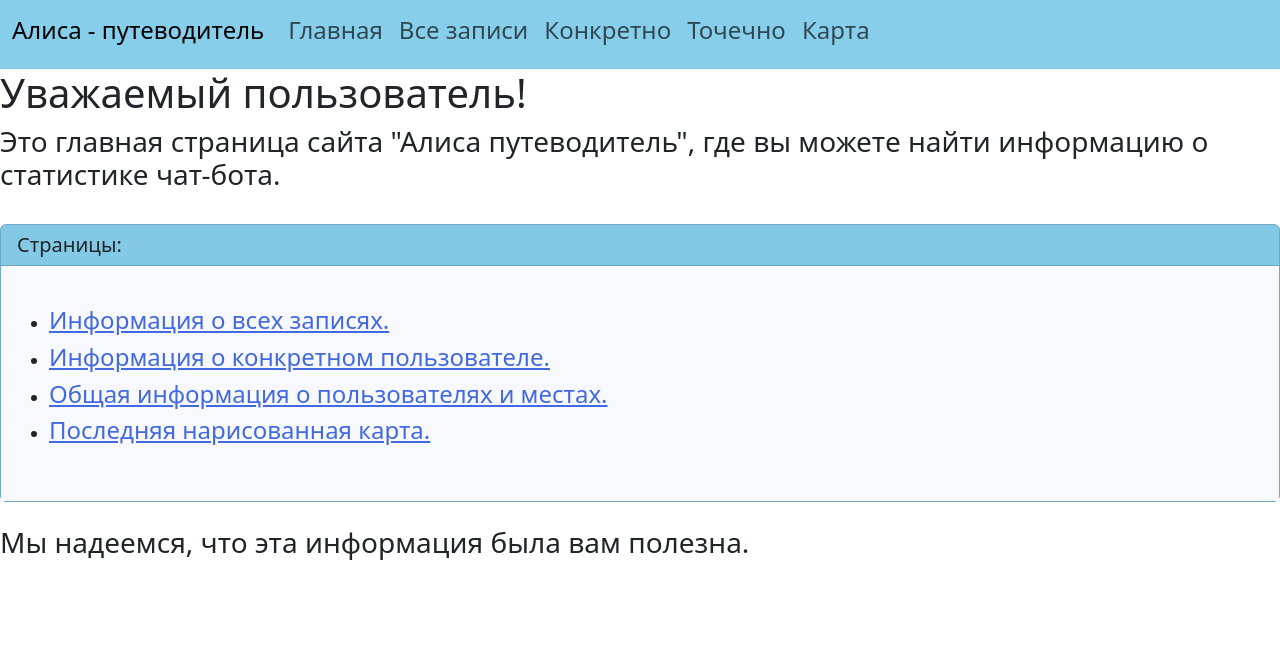
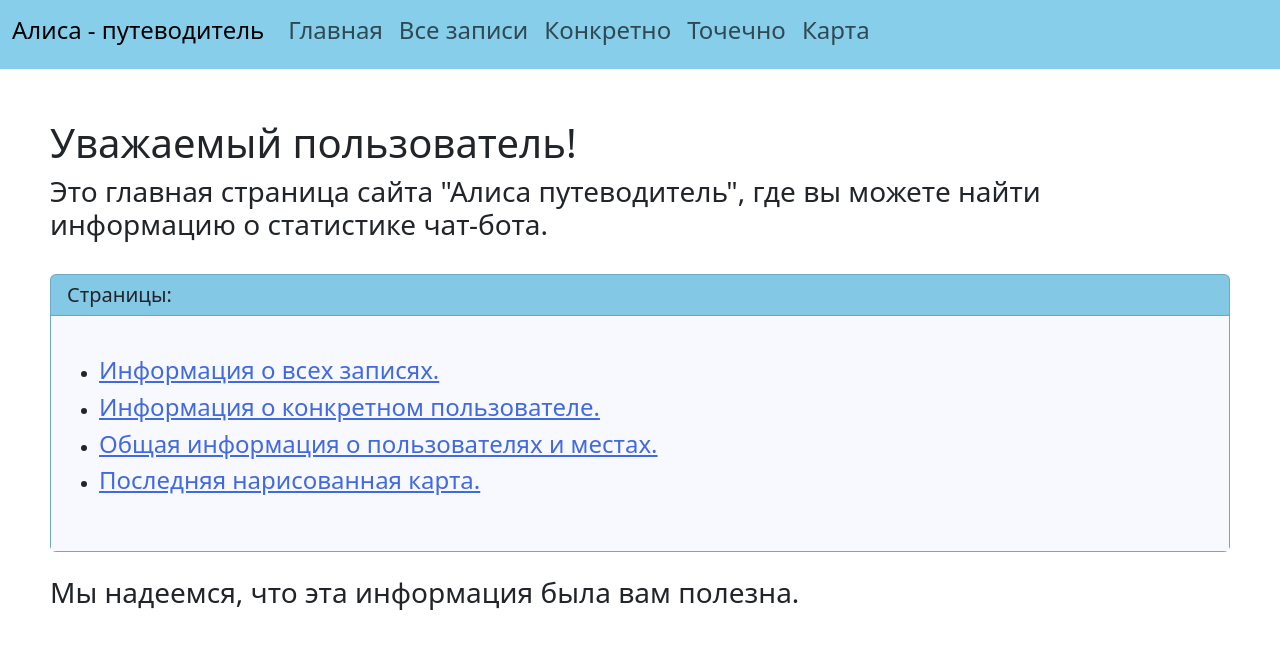
Before and after one commit to SeveryukhinVeniamin/AliceProject, a Flask app: page / in a window 1280 px wide. Shown: the top 667 px of the page. Run offline with Flask 3, Linux system fonts and the light colour scheme.

Commit message:
Cleaning

```diff
--- a/templates/base.html
+++ b/templates/base.html
@@ -38,6 +38,8 @@
     </head>
 
     <body>
-        {% block content %}{% endblock %}
+        <div style="padding: 50px">
+            {% block content %}{% endblock %}
+        </div>
     </body>
 </html>
```
